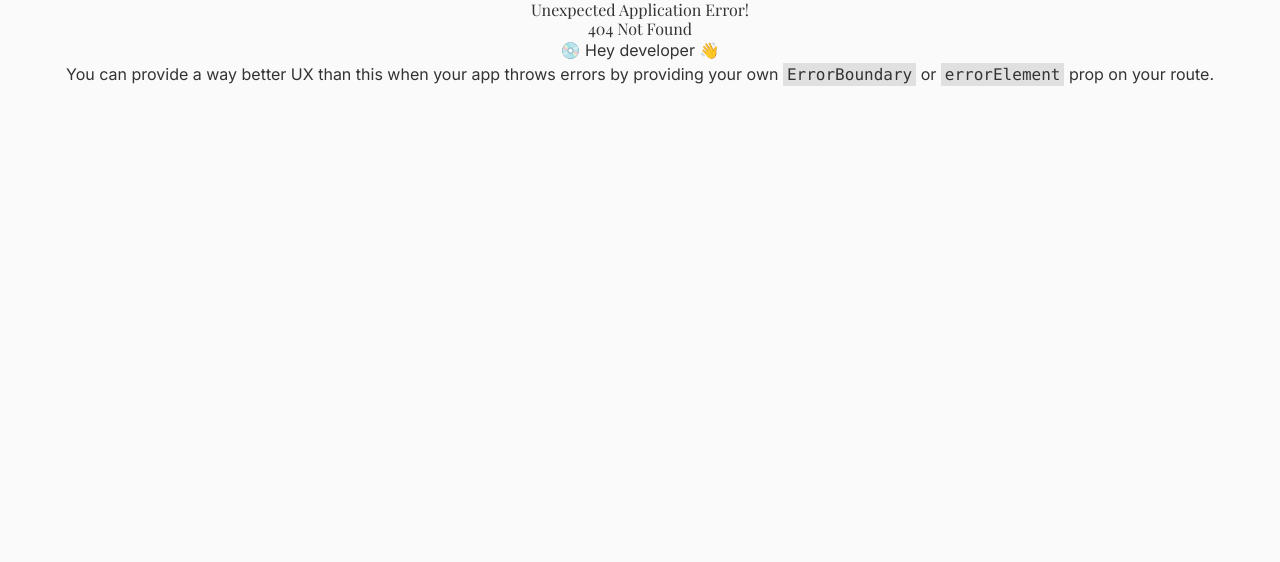
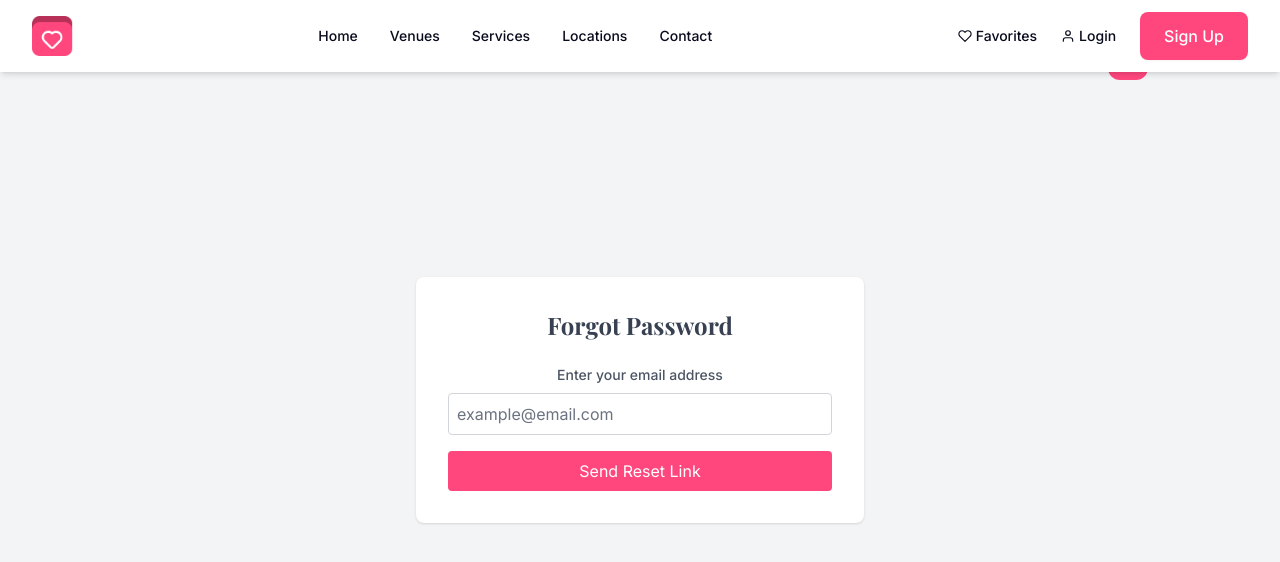
Before and after one commit to thezeeshanhassan/BookmyBanquets, a React (Vite) app in the folder client/: page /forgot-password in a window 1280 px wide. Before the commit this address had no page. Shown: the top 562 px of the page. Built offline with nearby package versions, Linux system fonts and the light colour scheme.

Commit message:
Forgot Page Frontend added

```diff
--- a/client/src/App.jsx
+++ b/client/src/App.jsx
@@ -11,6 +11,7 @@ import Home from "./pages/Venues";
 import HomeNew from "./pages/HomeNew";
 import HallProfile from "./pages/HallProfile";
 import ProtectedRoute from "./components/ProtectedRoute";
+import ForgotPassword from "./pages/ForgotPassword";
 
 const Router = createBrowserRouter([
   {
@@ -34,6 +35,10 @@ const Router = createBrowserRouter([
         path: "/venues",
         element: <Home />,
       },
+      {
+        path: "/forgot-password",
+        element: <ForgotPassword />
+      }
     ],
   },
   {
--- /dev/null
+++ b/client/src/pages/ForgotPassword.jsx
@@ -0,0 +1,68 @@
+import { useState } from "react";
+import axios from "axios";
+import LogoComponent from "../components/LogoComponent";
+import { useNavigate } from "react-router-dom";
+
+const ForgotPassword = () => {
+  const [email, setEmail] = useState("");
+  const [submitted, setSubmitted] = useState(false);
+  const [loading, setLoading] = useState(false);
+  const navigate = useNavigate();
+
+  const handleSubmit = async (e) => {
+    e.preventDefault();
+    setLoading(true);
+
+    try {
+      await axios.post("http://localhost:3000/api/v1/user/forgot-password", {
+        email,
+      });
+      setSubmitted(true);
+    } catch (err) {
+      console.error("Error sending reset email:", err);
+      alert("Failed to send reset link.");
+    } finally {
+      setLoading(false);
+    }
+  };
+
+  return (
+    <div className="flex h-screen items-center justify-center bg-gray-100 px-4">
+      <div className="w-full max-w-md rounded-lg bg-white p-8 shadow">
+        <LogoComponent />
+        <h2 className="mb-6 text-center text-2xl font-bold text-gray-700">
+          Forgot Password
+        </h2>
+        {submitted ? (
+          <p className="text-green-600 text-center">
+            ✅ A reset link has been sent to your email.
+          </p>
+        ) : (
+          <form onSubmit={handleSubmit}>
+            <label htmlFor="email" className="mb-2 block text-sm font-medium text-gray-600">
+              Enter your email address
+            </label>
+            <input
+              type="email"
+              id="email"
+              className="mb-4 w-full rounded border border-gray-300 p-2"
+              value={email}
+              onChange={(e) => setEmail(e.target.value)}
+              required
+              placeholder="example@email.com"
+            />
+            <button
+              type="submit"
+              disabled={loading}
+              className="w-full rounded bg-pink-500 py-2 text-white hover:bg-pink-600"
+            >
+              {loading ? "Sending..." : "Send Reset Link"}
+            </button>
+          </form>
+        )}
+      </div>
+    </div>
+  );
+};
+
+export default ForgotPassword;
--- a/client/src/pages/Login.jsx
+++ b/client/src/pages/Login.jsx
@@ -108,6 +108,15 @@ const Login = () => {
               setShowPassword={setShowPassword}
               isPassword={true}
             />
+            {/* Forgot Password Link */}
+            <div className="mb-4 mt-2 text-right">
+              <a
+                href="/forgot-password" // You can change this to use
+                className="text-sm text-blue-600 hover:underline"
+              >
+                Forgot Password?
+              </a>
+            </div>
 
             <button
               type="submit"
```
